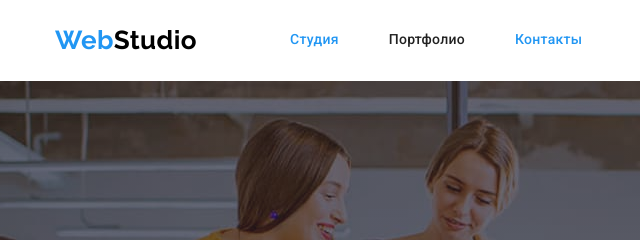
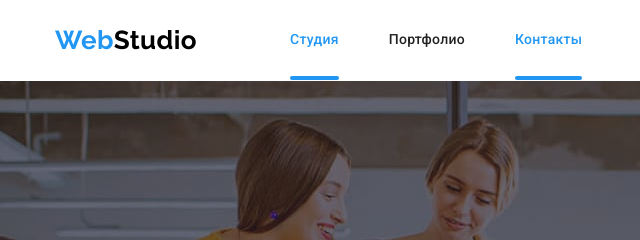
Before and after one commit to Rom-dev-tech/goit-markup-hw-05, a plain HTML site: page index.html in a window 1280 px wide. Both pictures are taken after a click on the link "Контакты". Shown: the top 240 px of the page, 0-640 px from the left. Drawn offline with nearby package versions, Linux system fonts and the light colour scheme.

Commit message:
В главной навигации, при помощи псевдоэлемента, делает подчёркивание текущей ссылки

```diff
--- a/css/style.css
+++ b/css/style.css
@@ -148,6 +148,8 @@ body {
   margin-right: 50px;
 }
 .nav-link {
+  position: relative;
+
   display: inline-flex;
   align-items: center;
   padding: 32px 0;
@@ -159,12 +161,40 @@ body {
 
   transition: color 250ms cubic-bezier(0.4, 0, 0.2, 1);
 }
+
+.nav-link.current::after,
+.nav-link.scale::after {
+  content: '';
+  display: block;
+
+  position: absolute;
+  left: 0;
+  bottom: 0;
+
+  width: 100%;
+  height: 4px;
+
+  background: var(--accent-text-color);
+  border-radius: 2px;
+}
+
+.nav-link.scale::after {
+  transition: transform 250ms cubic-bezier(0.4, 0, 0.2, 1);
+  transform: scaleX(0);
+}
+
+.header-nav .nav-link.scale:hover::after,
+.header-nav .nav-link.scale:focus::after {
+  transform: scaleX(1);
+}
+
 .nav-link.contact {
   color: var(--primary-text-color);
 }
 .nav-link.current {
   color: var(--accent-text-color);
 }
+
 .nav-link:hover,
 .nav-link:focus {
   color: var(--accent-text-color);
--- a/index.html
+++ b/index.html
@@ -21,10 +21,10 @@
                      <a class="nav-link current link" href="#">Студия</a>
                   </li>
                   <li class="nav-item">
-                     <a class="nav-link link" href="./portfolio.html">Портфолио</a>
+                     <a class="nav-link scale link" href="./portfolio.html">Портфолио</a>
                   </li>
                   <li class="nav-item">
-                     <a class="nav-link link" href="#">Контакты</a>
+                     <a class="nav-link scale link" href="#">Контакты</a>
                   </li>
                </ul>
             </nav>
```
Also changed, not shown: portfolio.html (+2 -2 lines).
